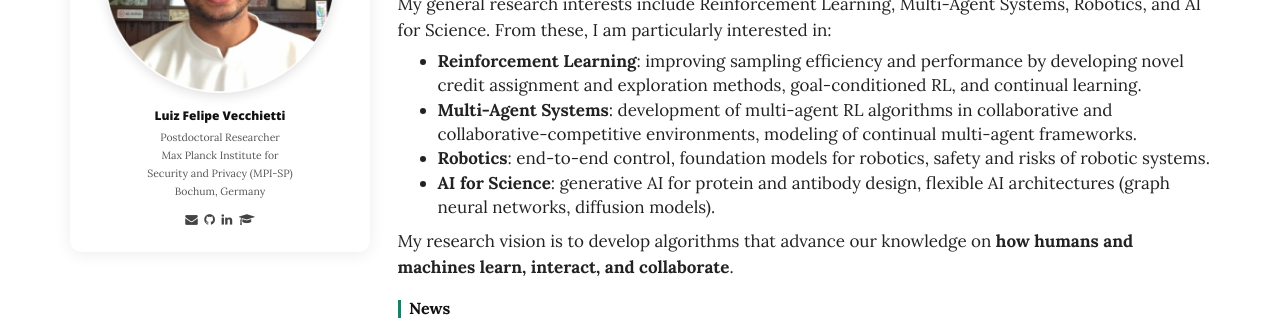
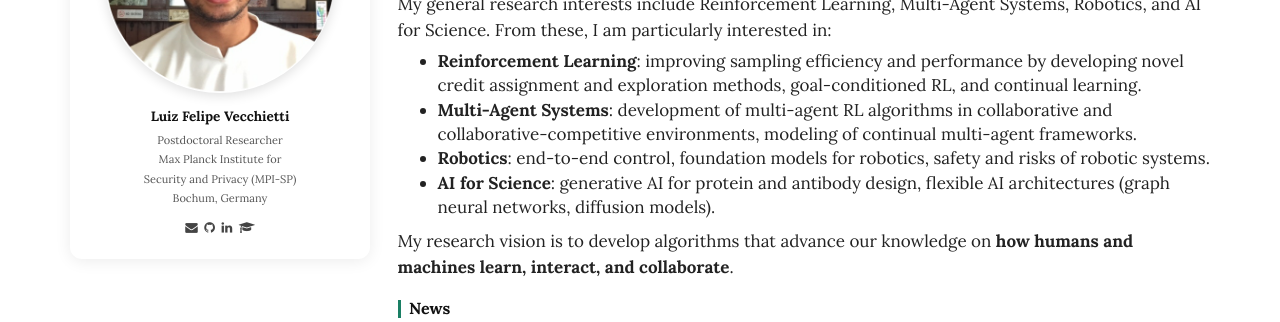
Before and after one commit to lfelipesv/lfelipesv.github.io, a Jekyll site: the page built from index.md, in a window 1280 px wide. Shown: the part 315-637 px from the top of the page. Built offline with Jekyll 4.4.1, drawn with Linux system fonts in a browser that asks for light colours; nearby versions of some CDN libraries.

Commit message:
fix: global Lora for all headings, larger sidebar text
- Add h1-h6 { font-family: Lora !important } to override main.css Open Sans globally
- about-name: 1.2rem → 1.35rem, switched to Lora
- about-position: 1.05rem → 1.1rem, more line-height

Co-Authored-By: Claude Sonnet 4.6 <noreply@anthropic.com>

```diff
--- a/_layouts/base.html
+++ b/_layouts/base.html
@@ -3,7 +3,7 @@ common-css:
   - "/css/bootstrap.min.css"
   - "/css/bootstrap-social.css"
   - "/css/main.css"
-  - "/css/custom.css?v=8"
+  - "/css/custom.css?v=9"
 common-ext-css:
   - "//maxcdn.bootstrapcdn.com/font-awesome/4.6.0/css/font-awesome.min.css"
 common-googlefonts:
--- a/css/custom.css
+++ b/css/custom.css
@@ -16,6 +16,11 @@ body {
   font-size: 17px !important;
   background-color: #FFFFFF;
   color: #222222;
+}
+
+/* Override main.css Open Sans on all headings — use body font throughout */
+h1, h2, h3, h4, h5, h6 {
+  font-family: 'Lora', 'Times New Roman', serif !important;
 }
 
 /* -----------------------------------------------------------------------
@@ -359,18 +364,18 @@ footer {
 }
 
 .about-name {
-  font-family: 'Open Sans', 'Helvetica Neue', Helvetica, Arial, sans-serif;
-  font-size: 1.2rem;
-  font-weight: 800;
+  font-family: 'Lora', 'Times New Roman', serif;
+  font-size: 1.35rem;
+  font-weight: 700;
   margin: 0 0 0.6rem;
   color: #111111;
   line-height: 1.3;
 }
 
 .about-position {
-  font-size: 1.05rem;
+  font-size: 1.1rem;
   color: #555555;
-  line-height: 1.7;
+  line-height: 1.75;
   margin: 0;
 }
 
```
